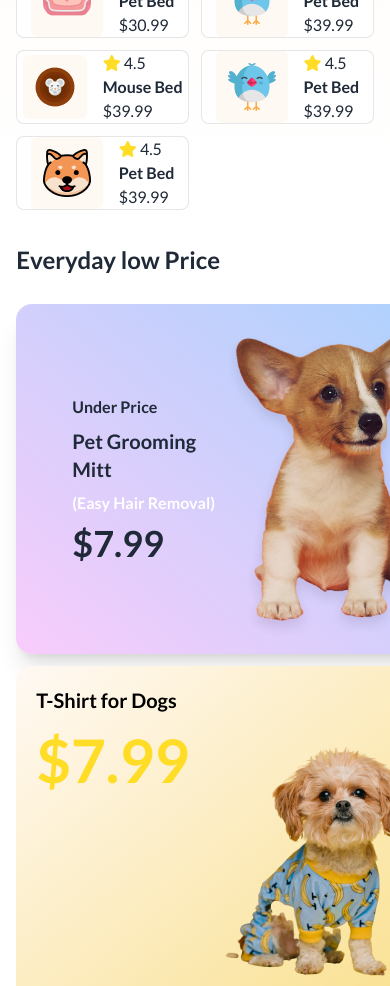
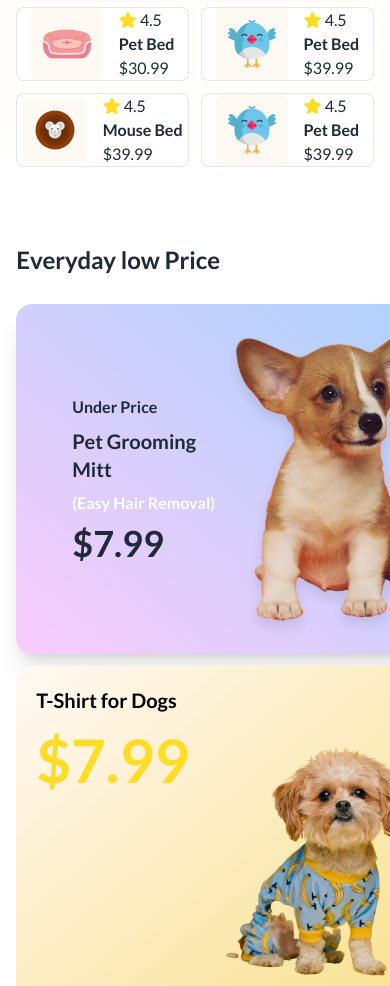
Before and after one commit to sohanpk24/B11-A3-meow-magic, a plain HTML site: page index.html in a window 390 px wide. Shown: the part 1960-2946 px from the top of the page. Drawn offline with nearby package versions, Linux system fonts and the light colour scheme.

Commit message:
checking full project

```diff
--- a/index.html
+++ b/index.html
@@ -312,12 +312,12 @@
                 <span>$39.99</span>
               </div>
             </div>
-            <div class="pet bg-white border border-[rgba(17,17,17,0.1)] flex gap-4 items-center justify-center rounded-lg">
+            <div class="pet  bg-white border border-[rgba(17,17,17,0.1)] hidden lg:flex gap-4 items-center justify-center rounded-lg">
 
               <div>
                 <img class="bg-[rgb(255,249,244)] p-3 rounded-md" src="c1-assets/cat-cartoon.png" alt="">
               </div>
-              <div>
+              <div class="">
                 <div>
                   <i class="fa-solid fa-star text-[rgb(255,220,38)]"></i>
                   <span>4.5</span>
@@ -435,7 +435,7 @@
     <footer class="relative">
       <!-- footer news section -->
       <div class="hero mt-20 absolute top-[-500px] left-[25px] lg:top-[-275px] lg:left-[50px] justify-between  rounded-lg bg-[rgb(255,249,244)] w-11/12 mx-auto">
-        <div class="hero-content text-center w-[80%] md:text-start mx-auto lg:w-[1218px] lg:justify-between flex-col lg:px-16 lg:flex-row">
+        <div class="hero-content text-center justify-items-center w-[80%] md:text-start mx-auto lg:w-[1218px] lg:justify-between flex-col lg:px-16 lg:flex-row">
 
 
           <img
```
